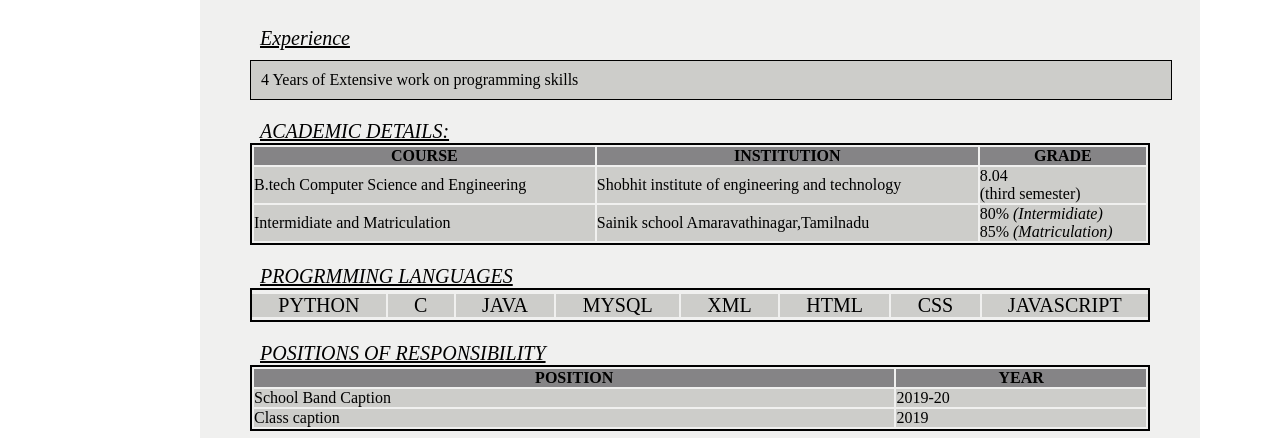
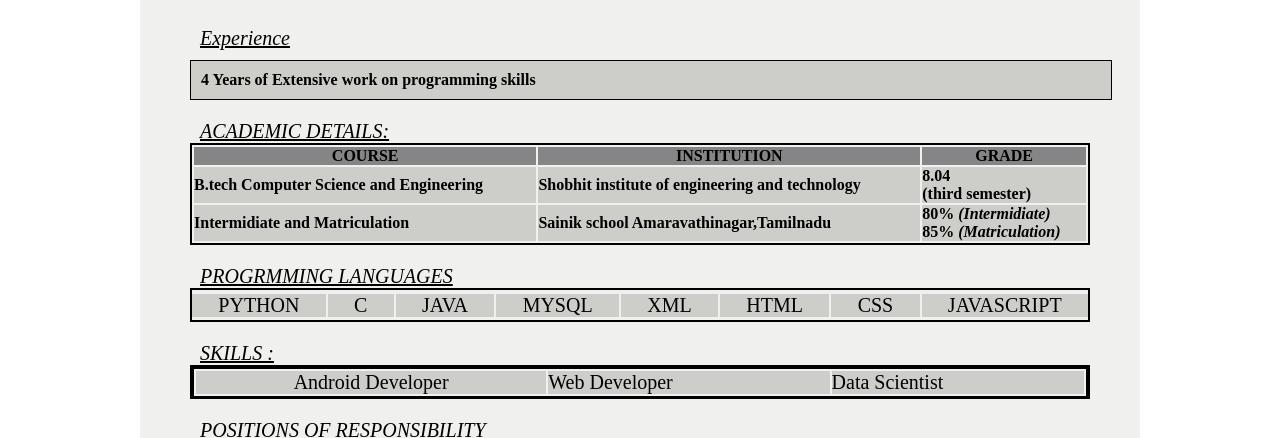
Before and after one commit to AkashKumar-SSA/My_cv, a plain HTML site: page index.html in a window 1280 px wide. Shown: the part 240-678 px from the top of the page. Drawn offline with Linux system fonts and the light colour scheme.

Commit message:
layout updated

```diff
--- a/index.html
+++ b/index.html
@@ -66,6 +66,22 @@
                 <div id="javascript">JAVASCRIPT</div>
             </div>
         </div>
+
+        <div id="skills">
+            <span id="skill_header" class="content_header"> SKILLS :</span>
+            <div id= "professional_skill">
+                <table>
+                    <tr>
+                        <td style="display: flex;justify-content: center;">Android Developer</td>
+                        <td>Web Developer</td>
+                        <td>Data Scientist</td>
+                    </tr>
+                </table>
+            </div>
+        </div>
+
+
+
         <div id="positions_of_responsibility">
             <span id="positions_of_responsibility_header" class="content_header">POSITIONS OF RESPONSIBILITY</span>
             <table>
--- a/style.css
+++ b/style.css
@@ -1,6 +1,10 @@
 * {
     margin: 0;
     padding: 0;
+}
+body{
+    display: flex;
+    justify-content: center;
 }
 
 #main_container {
@@ -9,9 +13,10 @@
     width: 900px;
     background-color: rgb(240, 240, 239);
     gap: 20px;
-    margin-left: 200px;
     padding: 50px;
+    font-weight: 600;
 }
+
 
 #header {
     display: flex;
@@ -64,10 +69,12 @@
     flex-direction: row;
     gap: 20px;
     align-items: center;
-
-
+    /* background-color: rgb(205, 205, 202); */
 }
-
+#right_header div span:hover{
+    color: blue;
+    text-decoration: underline;
+}
 .content_header {
     font-size: 20px;
     font-weight: 500;
@@ -77,7 +84,7 @@
     padding: 10px;
 }
 
-#skills #programming_languages {
+#skills #programming_languages , #professional_skill {
     display: flex;
     flex-direction: column;
     justify-content: space-around;
@@ -89,6 +96,11 @@
     font-weight: 500;
     text-align: center;
 }
+/* #skill #professional_skill table tr td{
+    display: flex;
+    flex-direction: row;
+    justify-content: center;
+} */
 
 #Experience_description {
     border: 1px solid black;
```
